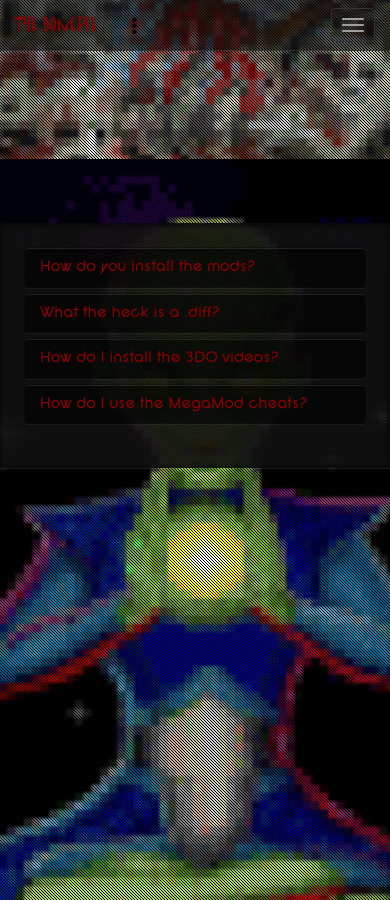
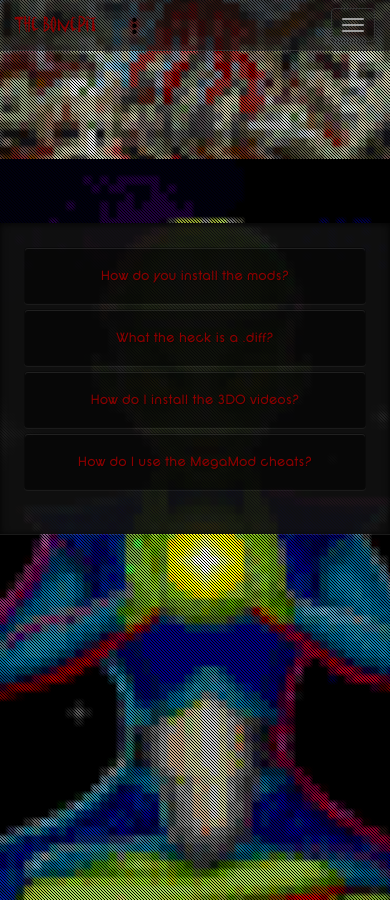
Before and after one commit to Serosis/serosis.github.io, a Jekyll site: the page built from index.html, in a window 390 px wide and 900 px high, scrolled down 741 px. Built offline with Jekyll 4.4.1, drawn with Linux system fonts in a browser that asks for light colours; nearby versions of some CDN libraries; grey boxes are pictures that could not be loaded.

Commit message:
no message

```diff
--- a/_includes/FAQ.html
+++ b/_includes/FAQ.html
@@ -1,10 +1,10 @@
 		<section id="FAQ" class="FAQ container-fluid">
 			<div class="row">
-				<div class="col-md-10 col-md-offset-1 well well-lg">
+				<div class="col-md-8 col-md-offset-2 well well-lg">
 					<div class="panel-group" id="faqAccordion">
 						<div class="panel panel-inverse ">
 							<div class="panel-heading accordion-toggle question-toggle collapsed" data-toggle="collapse" data-parent="#faqAccordion" data-target="#install">
-								<h4 class="panel-title">How do you install the mods?</h4>
+								<p class="panel-title">How do you install the mods?</p>
 							</div>
 							<div id="install" class="panel-collapse collapse" style="height: 0px;">
 								<div class="panel-body">
--- a/css/apps.css
+++ b/css/apps.css
@@ -126,9 +126,9 @@
 }
 
 .panel-inverse .panel-heading{
-	text-align: left;
+	text-align: center;
 	font: 14px/35px sf-new-republic, sans-serif;
-	border-bottom: 1px solid transparent;
+	border-bottom: 0px solid transparent;
 	text-decoration: none;
 	color: darkred;
 	text-shadow: 1px 1px 0 rgba(0,0,0, .2);
@@ -150,6 +150,11 @@
 	box-shadow: 1px 1px 1px rgba(0,0,0, .3), inset 1px 1px 1px rgba(255,255,255, .45);
 }
 
+.panel-inverse .panel-heading .panel-title{
+	font: 14px/35px sf-new-republic, sans-serif;
+}
+
+
 .panel-inverse .panel-body{
 	border-top: 1px solid #262626 !important;
 }
```
